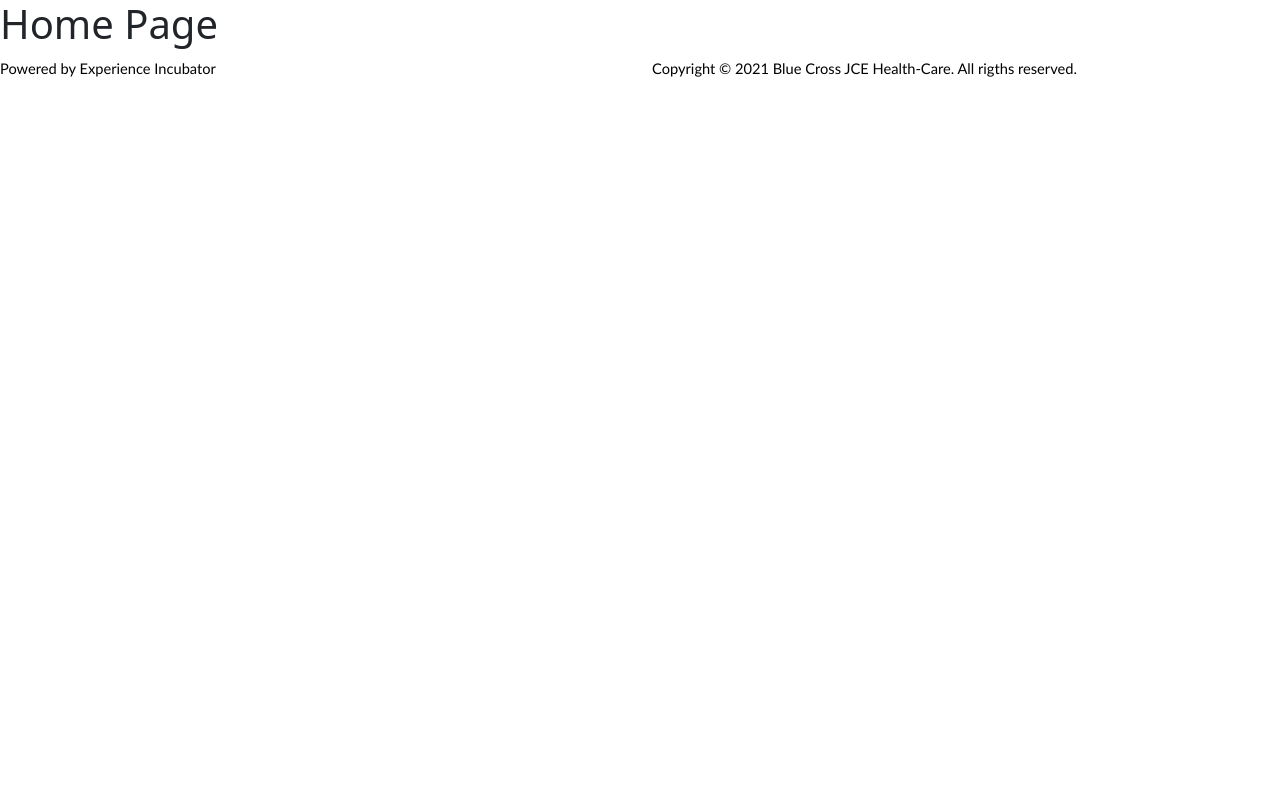
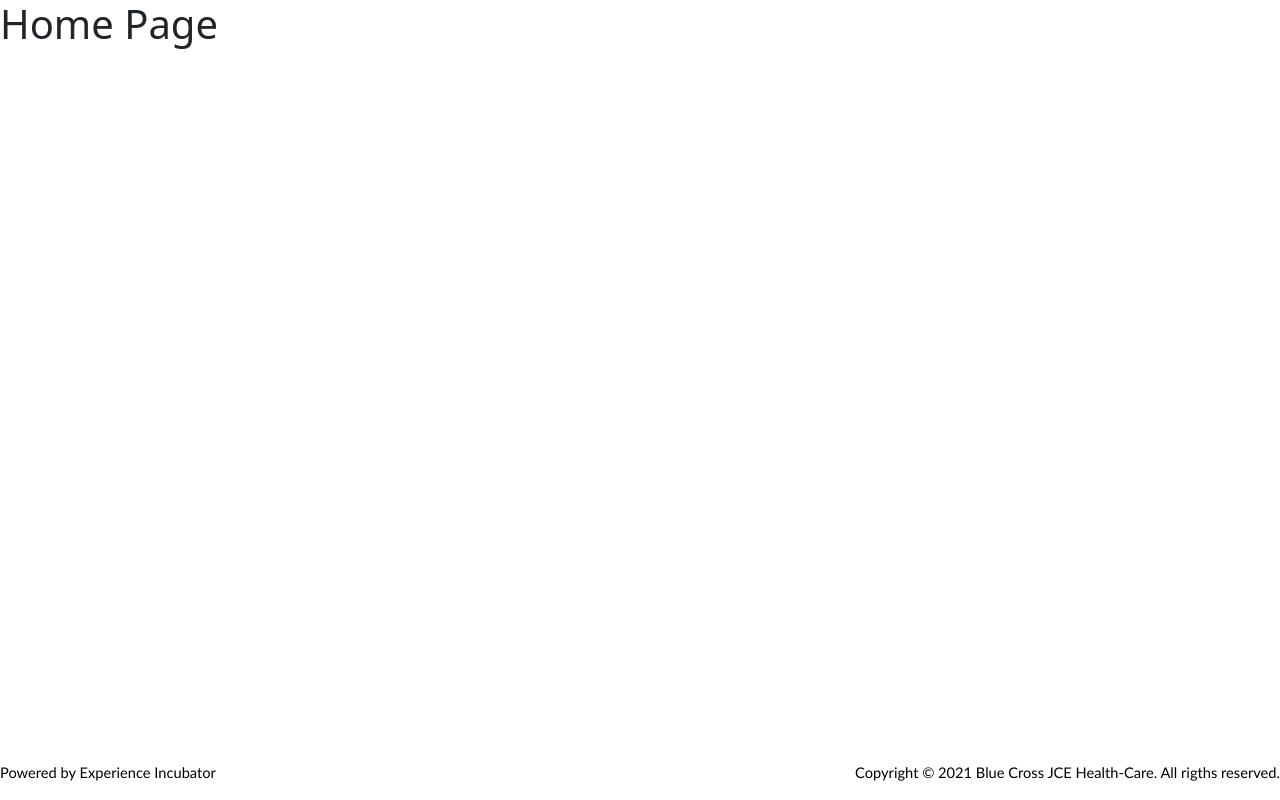
Before and after one commit to DiegoE-prog/Blue-Cross-JCE-2021, a React (Create React App) app in the folder frontend/jce-app/: page / in a window 1280 px wide. Built offline with nearby package versions, Linux system fonts and the light colour scheme.

Commit message:
Footer created

```diff
--- a/frontend/jce-app/src/App.js
+++ b/frontend/jce-app/src/App.js
@@ -7,12 +7,12 @@ import { routes } from "./routes"
 //Views
 import Home from "./views/home"
 import Test from "./views/test"
-import Footer from "./nav/Footer"
+import Footer from "./nav/Footer/Footer"
 
 function App() {
 	return (
 		<>
-			<div>
+			<div className="App">
 				{/*Header*/}
 
 				<div className="content">
@@ -21,7 +21,6 @@ function App() {
 						<Route path={routes.TEST} element={<Test />} />
 					</Routes>
 				</div>
-
 				<Footer />
 			</div>
 		</>
--- a/frontend/jce-app/src/index.css
+++ b/frontend/jce-app/src/index.css
@@ -64,3 +64,9 @@
 	color: black;
 	background-color: #daf1fe;
 }
+
+.App {
+	min-height: 100vh;
+	display: flex;
+	flex-direction: column;
+}
--- a/frontend/jce-app/src/index.js
+++ b/frontend/jce-app/src/index.js
@@ -1,7 +1,7 @@
 import React from "react"
 import ReactDOM from "react-dom/client"
 import "bootstrap/dist/css/bootstrap.min.css"
-import "bootstrap/dist/js/bootstrap.bundle.min"
+import "bootstrap/dist/js/bootstrap.bundle.min.js"
 import "./index.css"
 
 //Redux Store
--- a/frontend/jce-app/src/nav/Footer.js
+++ /dev/null
@@ -1,18 +0,0 @@
-import React from "react"
-
-function Footer() {
-	return (
-		<footer>
-			<div className="row">
-				<div className="col-md-6">
-					<label className="general-jce">Powered by Experience Incubator</label>
-				</div>
-				<div className="col-md-6">
-					<label className="general-jce text-end">Copyright © 2021 Blue Cross JCE Health-Care. All rigths reserved.</label>
-				</div>
-			</div>
-		</footer>
-	)
-}
-
-export default Footer
--- /dev/null
+++ b/frontend/jce-app/src/nav/Footer/Footer.css
@@ -0,0 +1,4 @@
+.Footer {
+	margin-top: auto;
+	height: fit-content;
+}
--- /dev/null
+++ b/frontend/jce-app/src/nav/Footer/Footer.js
@@ -0,0 +1,17 @@
+import React from "react"
+import "./Footer.css"
+
+function Footer() {
+	return (
+		<div className="row Footer">
+			<div className="col-6">
+				<p className="general-jce">Powered by Experience Incubator</p>
+			</div>
+			<div className="col-6">
+				<p className="general-jce text-end">Copyright © 2021 Blue Cross JCE Health-Care. All rigths reserved.</p>
+			</div>
+		</div>
+	)
+}
+
+export default Footer
```
Also changed, not shown: frontend/jce-app/src/views/home.js (+8 -8 lines).
